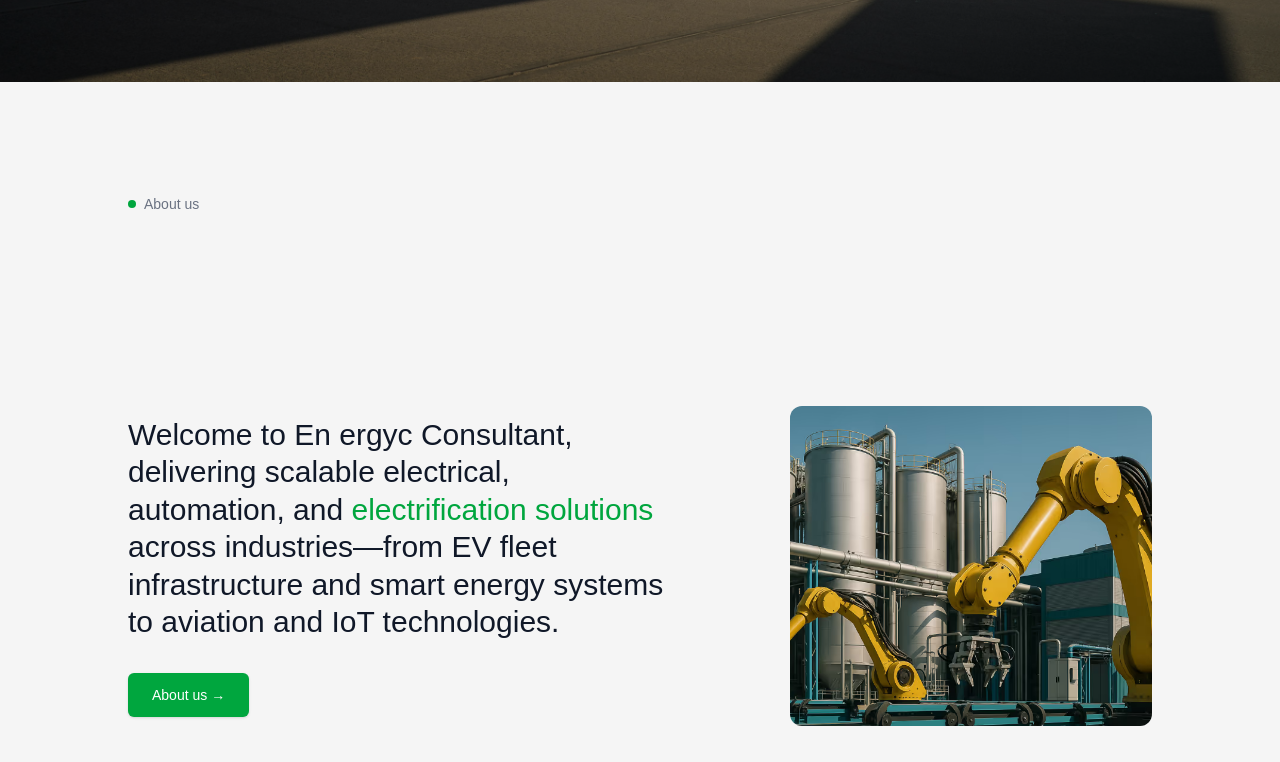
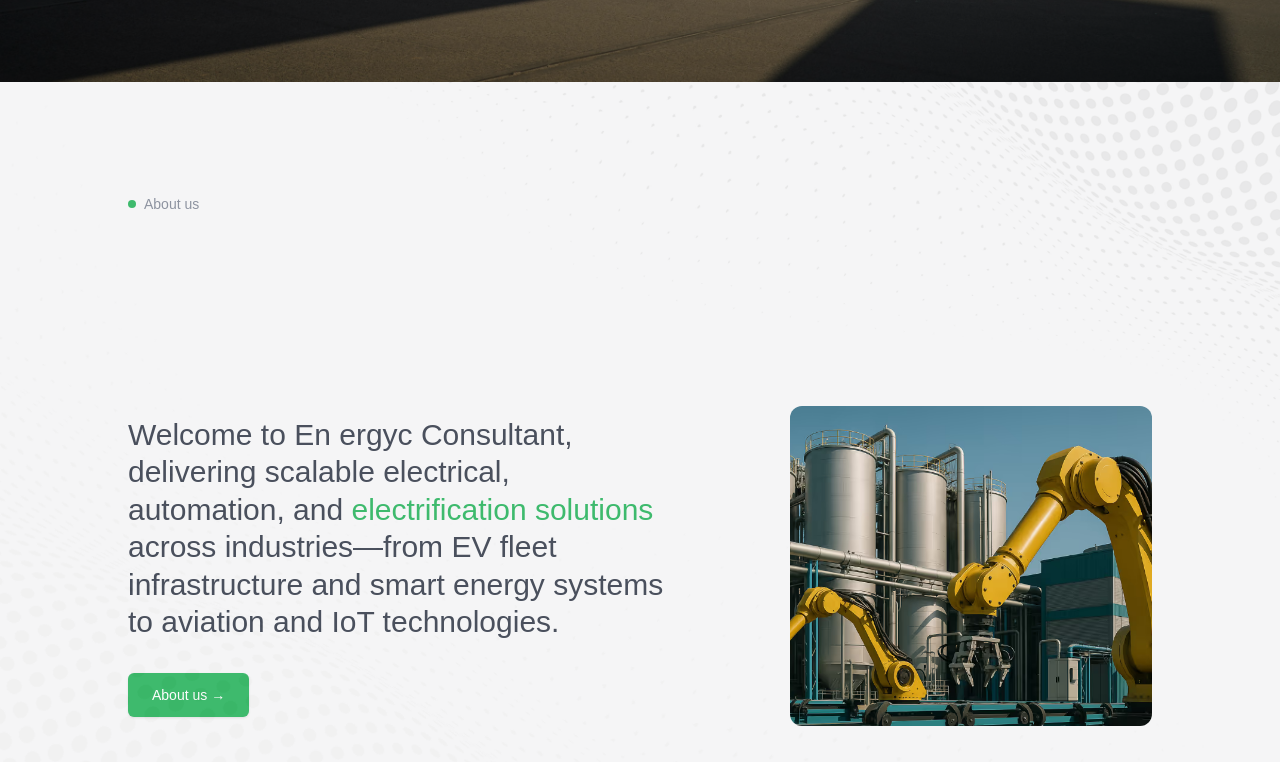
Before and after one commit to ansh307/En-ergyc-consultant, a Next.js app: page / in a window 1280 px wide. Shown: the part 718-1480 px from the top of the page. Built offline with nearby package versions, Linux system fonts and the light colour scheme.

Commit message:
added bg texture in about section

```diff
--- a/components/About.tsx
+++ b/components/About.tsx
@@ -6,6 +6,16 @@ import Link from "next/link";
 export default function About() {
   return (
     <section className="w-full bg-[#f5f5f5] pt-20 pb-10 md:py-28 px-6 md:px-32 relative">
+      <div className="absolute inset-0 ">
+        {/* Pattern */}
+        <Image
+          src="/bg-pattern.png"
+          alt="bg pattern"
+          fill
+          className="object-cover "
+        />
+      </div>
+
       <div className="max-w-7xl mx-auto">
         {/* Top Label */}
         <p className="text-sm text-gray-500 mb-14 lg:mb-48 flex items-center gap-2">
```
Also changed, not shown: public/bg-pattern.png (added).
